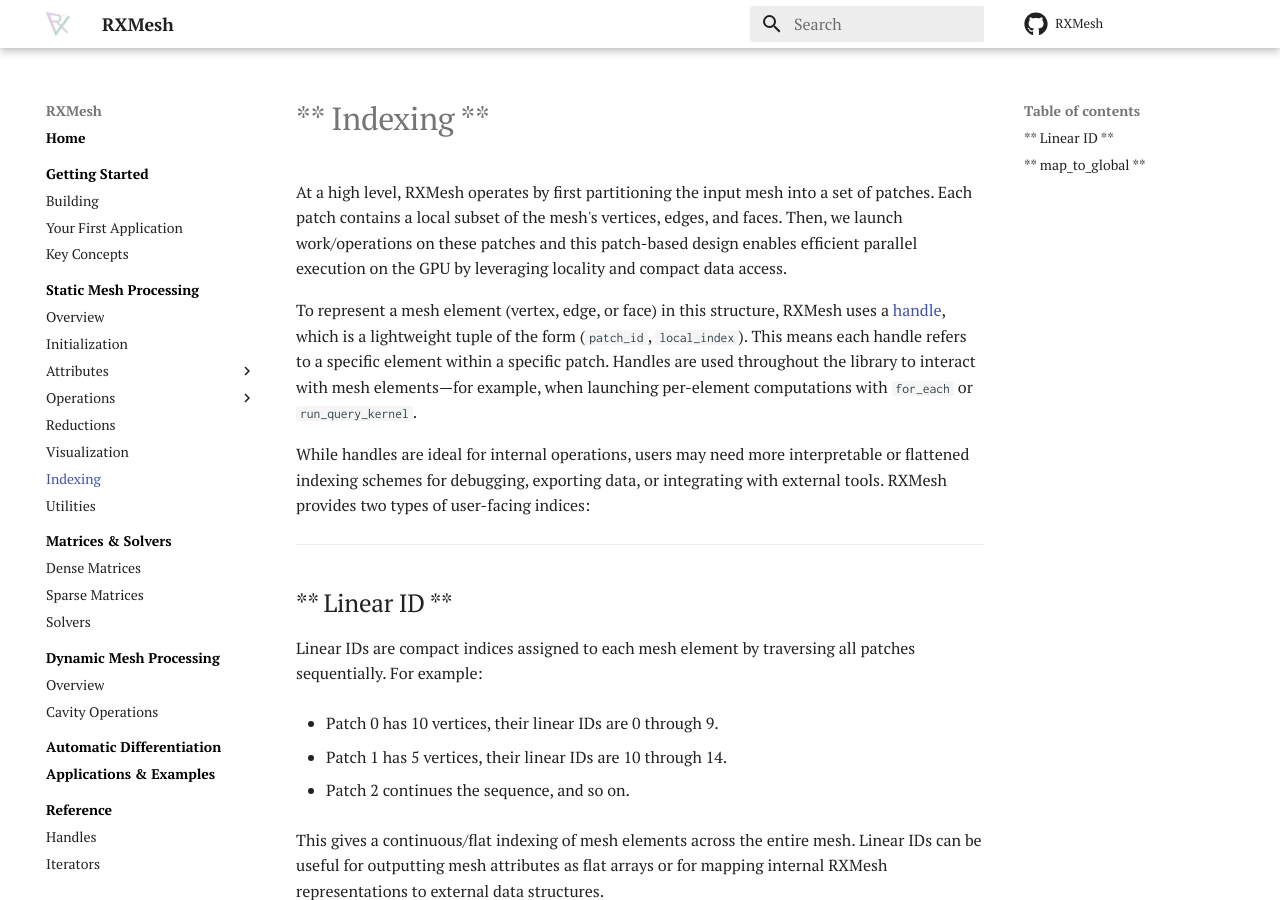
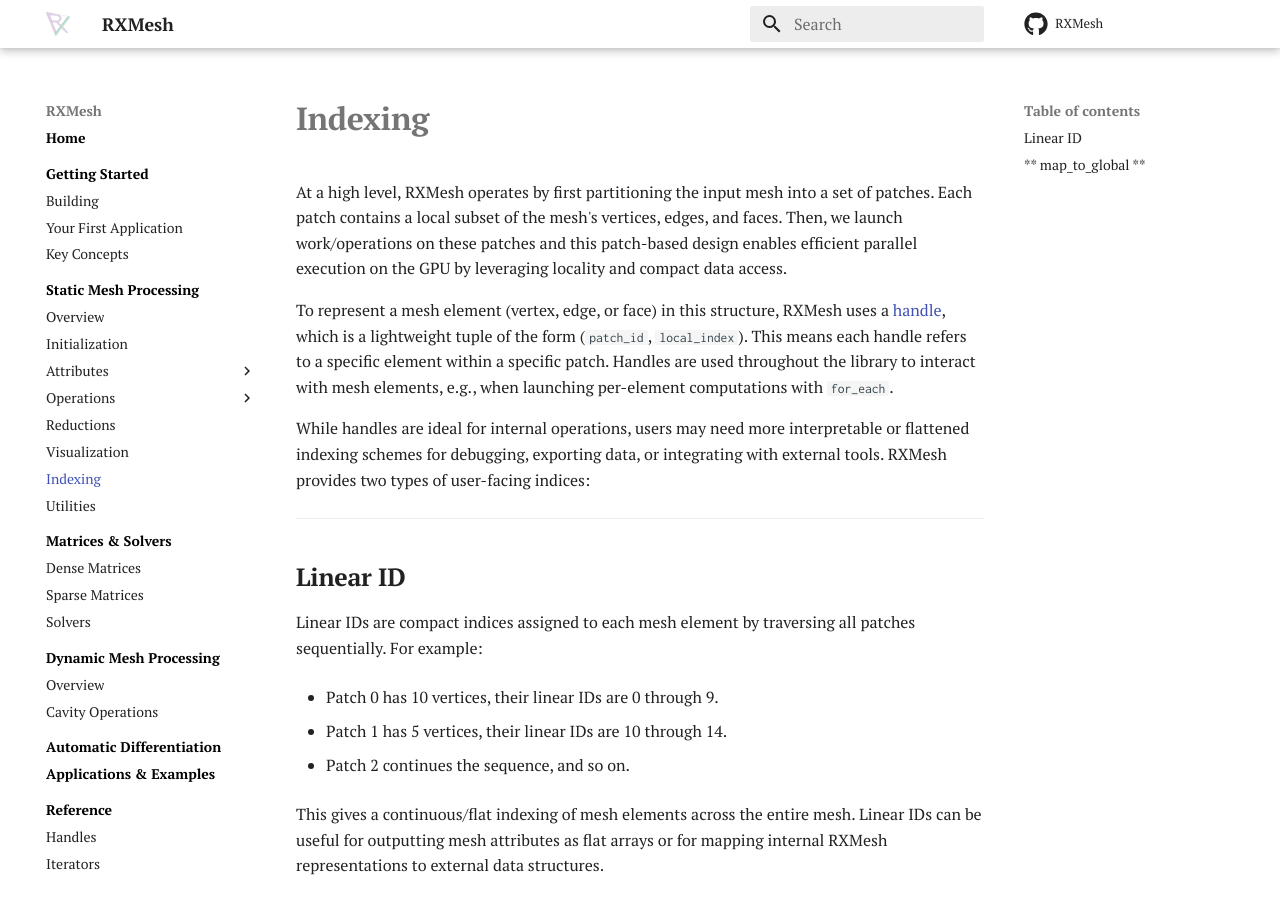
Before and after one commit to Ahdhn/RXMeshDocs, an MkDocs documentation site: the page built from docs/rxmesh/indexing.md, in a window 1280 px wide and 900 px high. Built offline with MkDocs 1.6.1 and Material for MkDocs 9.7.7, drawn with Linux system fonts in a browser that asks for light colours; comment, search, counter and statistics services are not loaded.

Commit message:
Update indexing.md

```diff
--- a/docs/rxmesh/indexing.md
+++ b/docs/rxmesh/indexing.md
@@ -1,13 +1,13 @@
-# ** Indexing **
+# **Indexing**
 
 At a high level, RXMesh operates by first partitioning the input mesh into a set of patches. Each patch contains a local subset of the mesh's vertices, edges, and faces. Then, we launch work/operations on these patches and this patch-based design enables efficient parallel execution on the GPU by leveraging locality and compact data access.
 
-To represent a mesh element (vertex, edge, or face) in this structure, RXMesh uses a [handle](handles.md), which is a lightweight tuple of the form (`patch_id`, `local_index`). This means each handle refers to a specific element within a specific patch. Handles are used throughout the library to interact with mesh elements—for example, when launching per-element computations with `for_each` or `run_query_kernel`.
+To represent a mesh element (vertex, edge, or face) in this structure, RXMesh uses a [handle](handles.md), which is a lightweight tuple of the form (`patch_id`, `local_index`). This means each handle refers to a specific element within a specific patch. Handles are used throughout the library to interact with mesh elements, e.g., when launching per-element computations with `for_each`.
 
 While handles are ideal for internal operations, users may need more interpretable or flattened indexing schemes for debugging, exporting data, or integrating with external tools. RXMesh provides two types of user-facing indices:
 
 ---
-## ** Linear ID **
+## **Linear ID**
 
 Linear IDs are compact indices assigned to each mesh element by traversing all patches sequentially. For example:
 
```
